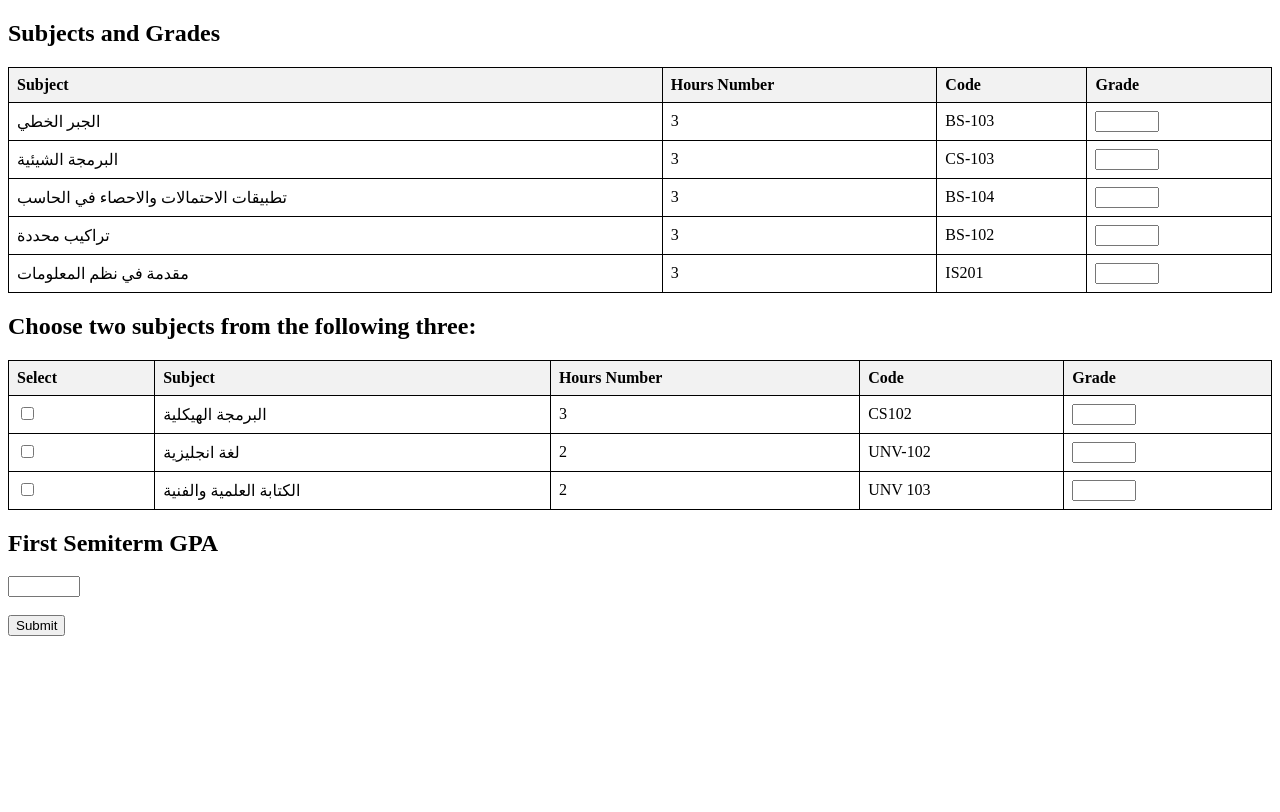
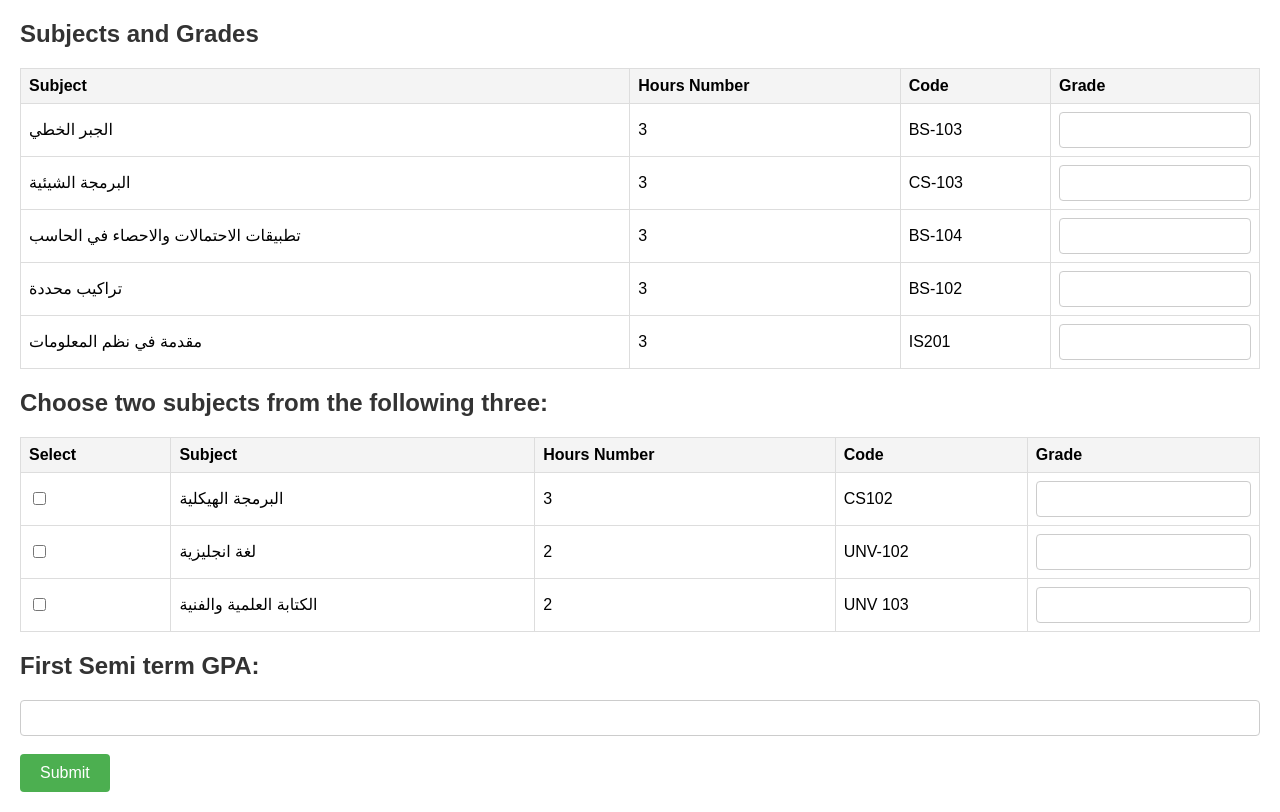
Before and after one commit to ahmed-ellaban/GBA-Calc, a Flask app: page / in a window 1280 px wide. Before the commit the page ends 636 px from the top, so only its background shows below. Run offline with Flask 3, Linux system fonts and the light colour scheme.

Commit message:
changing the colors

```diff
--- a/app.py
+++ b/app.py
@@ -39,7 +39,9 @@ def gpa_calculator():
         # 3: No changes
         second_gpa /= 5
         total_gpa = (first_gpa + second_gpa) / 2
-    return {"items": items, "total_gpa": total_gpa, "second_gpa": second_gpa, "first_gpa": first_gpa}
+
+    return {"items": items, "total_gpa": round(total_gpa, 3), "second_gpa": round(second_gpa, 3),
+            "first_gpa": round(first_gpa, 3)}
 
 
 @app.route('/')
--- a/templates/homepage.html
+++ b/templates/homepage.html
@@ -5,17 +5,87 @@
     <meta name="viewport" content="width=device-width, initial-scale=1.0">
     <title>Subjects and Grades</title>
     <style>
+        body {
+            font-family: Arial, sans-serif;
+            margin: 20px;
+        }
+
+        h2 {
+            color: #333;
+            font-size: 1.5em;
+        }
+
         table {
             width: 100%;
             border-collapse: collapse;
+            margin-bottom: 20px;
+            font-size: 1em;
         }
+
         th, td {
-            border: 1px solid black;
+            border: 1px solid #ddd;
             padding: 8px;
             text-align: left;
         }
+
         th {
-            background-color: #f2f2f2;
+            background-color: #f4f4f4;
+            font-weight: bold;
+        }
+
+        input[type="number"], input[type="text"] {
+            width: 100%;
+            padding: 8px;
+            box-sizing: border-box;
+            border: 1px solid #ccc;
+            border-radius: 4px;
+            font-size: 1em;
+        }
+
+        input[type="submit"] {
+            background-color: #4CAF50;
+            color: white;
+            padding: 10px 20px;
+            border: none;
+            border-radius: 4px;
+            cursor: pointer;
+            font-size: 1em;
+        }
+
+        input[type="submit"]:hover {
+            background-color: #45a049;
+        }
+
+        .result-table {
+            margin-top: 20px;
+        }
+
+        .result-table th {
+            background-color: #f4f4f4;
+        }
+
+        .gpa-input {
+            width: 50%;
+        }
+
+        @media (max-width: 768px) {
+            h2 {
+                font-size: 1.2em;
+            }
+
+            th, td {
+                padding: 6px;
+                font-size: 0.9em;
+            }
+
+            input[type="number"], input[type="text"], .gpa-input {
+                font-size: 0.9em;
+                padding: 6px;
+            }
+
+            .gpa-input {
+                width: 100%;
+            }
         }
     </style>
     <script>
@@ -62,8 +132,8 @@
             const resultsDiv = document.getElementById('results');
             resultsDiv.innerHTML = `
                 <h2>Results</h2>
-                <p>First Semiterm GPA: ${data.first_gpa}</p>
-                <p>Second Semiterm GPA: ${data.second_gpa}</p>
+                <p>First Semi term GPA: ${data.first_gpa}</p>
+                <p>Second Semi term GPA: ${data.second_gpa}</p>
                 <p>Total GPA: ${data.total_gpa}</p>
                 <table class="result-table">
                     <thead>
@@ -173,7 +243,7 @@
         </tbody>
     </table>
 
-    <h2>First Semiterm GPA</h2>
+    <h2>First Semi term GPA:</h2>
     <input type="number" max="4" min="0" step="0.01" name="first_semiterm_gpa" required>
 
     <br><br>
```
Lines whose indentation alone changed are shown as unchanged.
